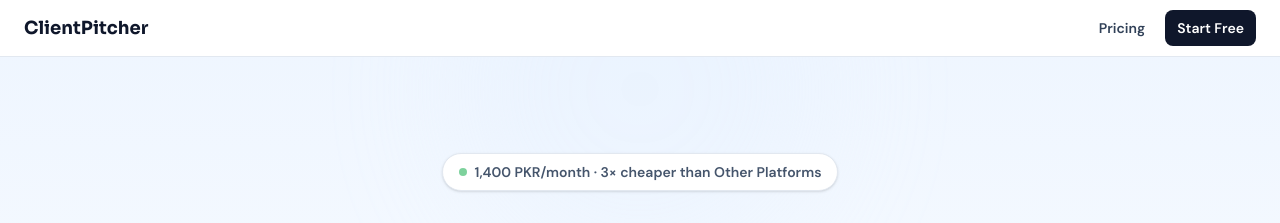
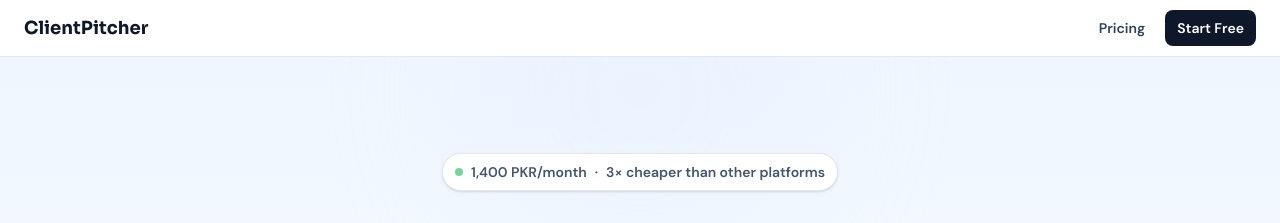
Before and after one commit to muneebmalik2468/Proposal-Proj, a Next.js app: page / in a window 1280 px wide. Shown: the top 223 px of the page. Built offline with nearby package versions, Linux system fonts and the light colour scheme; no server answers.

Commit message:
improve ui for home page top badge

```diff
--- a/src/app/home-client.tsx
+++ b/src/app/home-client.tsx
@@ -109,9 +109,18 @@ export default function HomePageClient() {
 
         <div className="relative mx-auto max-w-4xl text-center">
           {/* Badge */}
-          <div className="mb-6 inline-flex items-center gap-2 rounded-full border border-slate-200 bg-white px-4 py-2 text-sm font-semibold text-slate-600 shadow-sm">
+          <div className="mb-6 inline-flex flex-wrap items-center justify-center gap-2 rounded-full border border-slate-200 bg-white px-3 py-2 text-xs sm:text-sm font-semibold text-slate-600 shadow-sm text-center">
             <span className="inline-block h-2 w-2 rounded-full bg-green-600 animate-pulse" />
-            1,400 PKR/month · 3× cheaper than Other Platforms
+
+            <span>
+              1,400 PKR/month
+            </span>
+
+            <span className="hidden sm:inline">·</span>
+
+            <span className="w-full sm:w-auto">
+              3× cheaper than other platforms
+            </span>
           </div>
 
           {/* Hero heading */}
```
